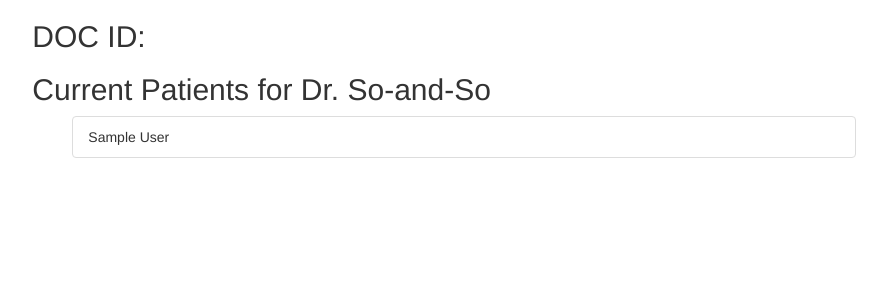
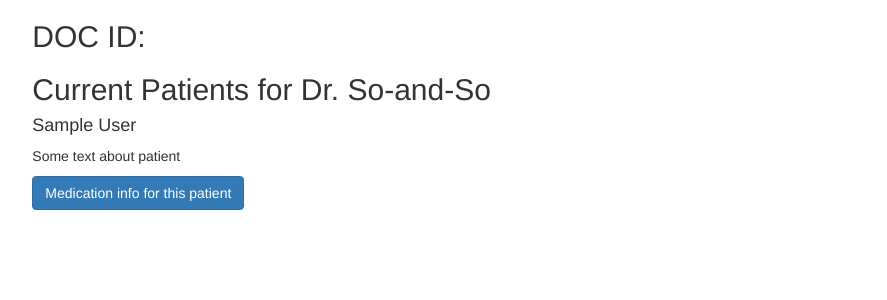
Before and after one commit to jcshott/drchrono, a Django app: template medications/templates/medications/patients.html in a window 1280 px wide. Shown: the top 300 px of the page, without its empty margins (196-1083 px from the left). Run offline with Django 3.2, Linux system fonts and the light colour scheme; the template is opened without the code that fills it: most values are stand-ins (such as "Sample title", 1, 10 or a date in 2020); some libraries are stand-ins or nearby versions.

Commit message:
can render patient list and make get req to detail. will eventually return med detail for action

```diff
--- a/drchrono/urls.py
+++ b/drchrono/urls.py
@@ -17,8 +17,8 @@
 from django.contrib import admin
 
 urlpatterns = [
-    url(r'^bdayreminder', include('bdayreminder.urls')),
-    url(r'^medications', include('medications.urls')),
+    url(r'^bdayreminder/', include('bdayreminder.urls')),
+    url(r'^medications/', include('medications.urls')),
     url(r'^testapi/', include('bdayreminder.urls')),
     url(r'^admin/', admin.site.urls),
 ]
--- /dev/null
+++ b/medications/forms.py
@@ -0,0 +1,5 @@
+from django import forms
+CHOICES = (("approve", "approve refill"), ("contact", "contact patient"))
+
+class RefillForm(forms.Form):
+    action = forms.ChoiceField(widget=forms.RadioSelect, choices=CHOICES)
--- /dev/null
+++ b/medications/static/medications/css/style.css
@@ -0,0 +1,8 @@
+.card-columns {
+  @include media-breakpoint-only(lg) {
+    column-count: 4;
+  }
+  @include media-breakpoint-only(xl) {
+    column-count: 5;
+  }
+}
--- a/medications/templates/medications/base.html
+++ b/medications/templates/medications/base.html
@@ -1,11 +1,19 @@
 <html>
 
 <head>
-    <meta name="viewport" content="width=device-width, initial-scale=1">
+    {% load static %}
+    <!-- Required meta tags always come first -->
+    <meta charset="utf-8">
+    <meta name="viewport" content="width=device-width, initial-scale=1, shrink-to-fit=no">
+    <meta http-equiv="x-ua-compatible" content="ie=edge">
+
+    <link rel="stylesheet" href="https://maxcdn.bootstrapcdn.com/bootstrap/4.0.0-alpha.3/css/bootstrap.min.css" integrity="sha384-MIwDKRSSImVFAZCVLtU0LMDdON6KVCrZHyVQQj6e8wIEJkW4tvwqXrbMIya1vriY" crossorigin="anonymous">
     <link rel="stylesheet" href="https://maxcdn.bootstrapcdn.com/font-awesome/4.4.0/css/font-awesome.min.css">
-    <link rel="stylesheet" href="https://maxcdn.bootstrapcdn.com/bootstrap/3.3.5/css/bootstrap.min.css">
+    <link rel="stylesheet" type="text/css" href="{% static 'medications/css/style.css' %}" />
+
     <script src="https://code.jquery.com/jquery-3.1.0.min.js"></script>
-    <script src="https://maxcdn.bootstrapcdn.com/bootstrap/3.3.5/js/bootstrap.min.js"></script>
+    <script src="https://cdnjs.cloudflare.com/ajax/libs/tether/1.2.0/js/tether.min.js" integrity="sha384-Plbmg8JY28KFelvJVai01l8WyZzrYWG825m+cZ0eDDS1f7d/js6ikvy1+X+guPIB" crossorigin="anonymous"></script>
+    <script src="https://maxcdn.bootstrapcdn.com/bootstrap/4.0.0-alpha.3/js/bootstrap.min.js" integrity="sha384-ux8v3A6CPtOTqOzMKiuo3d/DomGaaClxFYdCu2HPMBEkf6x2xiDyJ7gkXU0MWwaD" crossorigin="anonymous"></script>
     {% block head %}{% endblock %}
     <title>drchrono | Medication Refill App </title>
 </head>
--- a/medications/templates/medications/patients.html
+++ b/medications/templates/medications/patients.html
@@ -5,12 +5,39 @@
     <h2> DOC ID: </h2>
 
     <h2> Current Patients for Dr. So-and-So </h2>
-    <ul>
+<div class="card-columns">
         {% for patient in patients %}
+        <div class="card">
+          <div class="card-block">
+            <h4 class="card-title">{{ patient.first_name }} {{ patient.last_name }}</h4>
+            <p class="card-text">Some text about patient </p>
 
-         <li class="list-group-item">{{ patient.first_name }} {{ patient.last_name }} </li>
+            <button class="btn btn-primary medButton" type="button" data-toggle="collapse" data-target="#medicationInfo{{ patient.id}}" aria-expanded="false" aria-controls="collapseExample">
+              Medication info for this patient
+            </button>
 
-    {% endfor %}
+            <div class="collapse" id="medicationInfo{{ patient.id }}">
+                <div class="card card-block">
+                Here we'll show the medication form.
+                </div>
+            </div>
+          </div>
+        </div>
+        {% endfor %}
+  <!-- </div> -->
+</div>
 
 </div>
+
+<script>
+$('.medButton').on('click', function () {
+    var patientId = $('.collapse').attr('id').substring(14);
+    console.log(patientId);
+
+  $.get('/medications/patient_detail/', {'patient_id': patientId}, function(result) {
+      console.log(result);
+  })
+})
+
+</script>
 {% endblock %}
--- a/medications/urls.py
+++ b/medications/urls.py
@@ -5,7 +5,7 @@
 app_name = "medications"
 urlpatterns = [
     url(r'^$', views.index, name='index'),
-    url(r'^/patients', views.patients, name='patients'),
-    url(r'^(?P<patient_id>[0-9]+)/patients/$', views.patient_detail, name='patient_detail'),
-    url(r'^/authorize', views.authorize, name="authorize"),
+    url(r'^patient_detail/', views.patient_detail, name='patient_detail'),
+    url(r'^patients', views.patients, name='patients'),
+    url(r'^authorize', views.authorize, name="authorize"),
 ]
```
Also changed, not shown: medications/views.py (+19 -12 lines).
